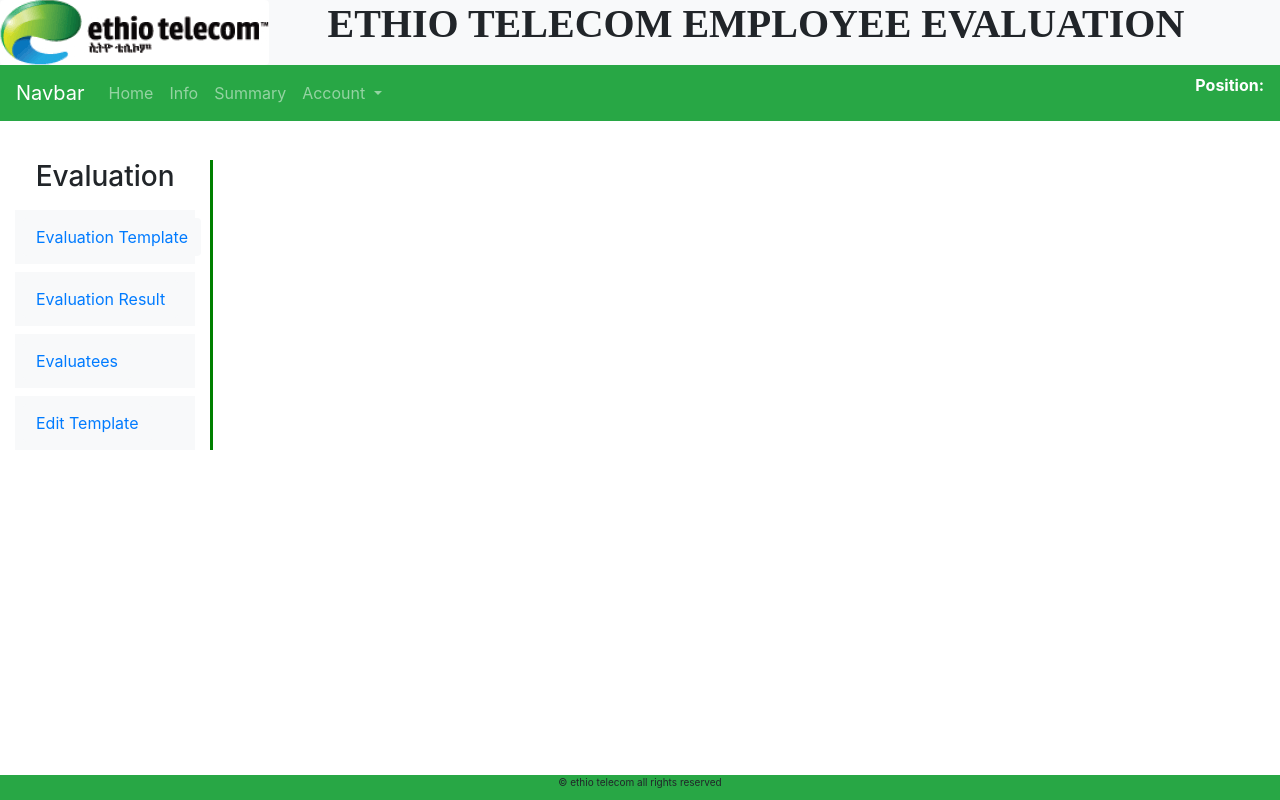
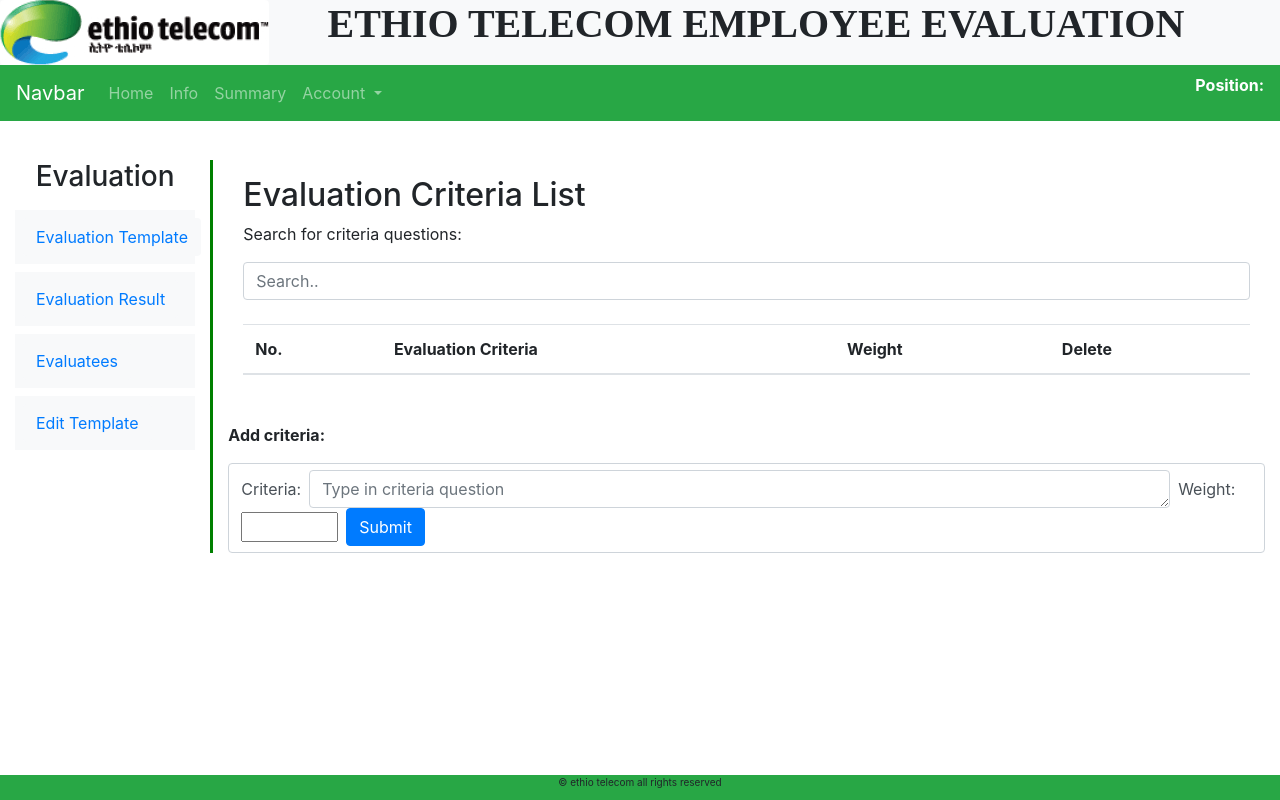
Before and after one commit to Eskender-B/evalsystem, a Django app: page /teleapp/edit in a window 1280 px wide. Run offline with Django 3.2, Linux system fonts and the light colour scheme; a user stored in the database is signed in; data that the repository does not hold is empty; some libraries are stand-ins or nearby versions.

Commit message:
Add question template

```diff
--- a/mysite/teleapp/templates/teleapp/edit.html
+++ b/mysite/teleapp/templates/teleapp/edit.html
@@ -33,3 +33,61 @@
 </div>
 
 {% endblock %}
+
+{% block content %}
+
+<div class="container mt-3">
+  <h2>Evaluation Criteria List</h2>
+  <p>Search for criteria questions:</p>
+  <input class="form-control" id="myInput" type="text" placeholder="Search..">
+  <br>
+  <table class="table table-hover">
+    <thead>
+      <tr>
+        <th>No.</th>
+        <th>Evaluation Criteria</th>
+        <th>Weight</th>
+        <th>Delete</th>
+      </tr>
+    </thead>
+    <tbody id="myTable">
+    {% for question in question_list %}
+       <tr>
+          <td>question.question_text</td>
+          <td>question.weight</td>
+          <td><a class="btn btn-primary" href="{% url 'teleapp:edit' %}">delete</a></td>
+       </tr>
+    {% endfor %}
+    </tbody>
+  </table>
+</div>
+
+
+
+
+
+<div class="mt-5">
+<p><strong> Add criteria: </strong></p>
+<form class="form-inline form-control" action="{% url 'teleapp:edit' %}">
+
+    <label class="mr-sm-2" for="comment"> Criteria: </label>
+    <textarea cols="80" class="form-control align-items-stretch mr-sm-2" rows="1" id="comment" name="question" placeholder="Type in criteria question"></textarea>
+
+    <label class="mr-sm-2" for="comment"> Weight: </label>
+    <input class="mr-sm-2" type="number" name="weight" min="1" max="100">
+
+    <button type="submit" class="btn btn-primary mr-sm-2">Submit</button>
+</form>
+</div>
+{% endblock %}
+
+<script>
+$(document).ready(function(){
+  $("#myInput").on("keyup", function() {
+    var value = $(this).val().toLowerCase();
+    $("#myTable tr").filter(function() {
+      $(this).toggle($(this).text().toLowerCase().indexOf(value) > -1)
+    });
+  });
+});
+</script>
```
